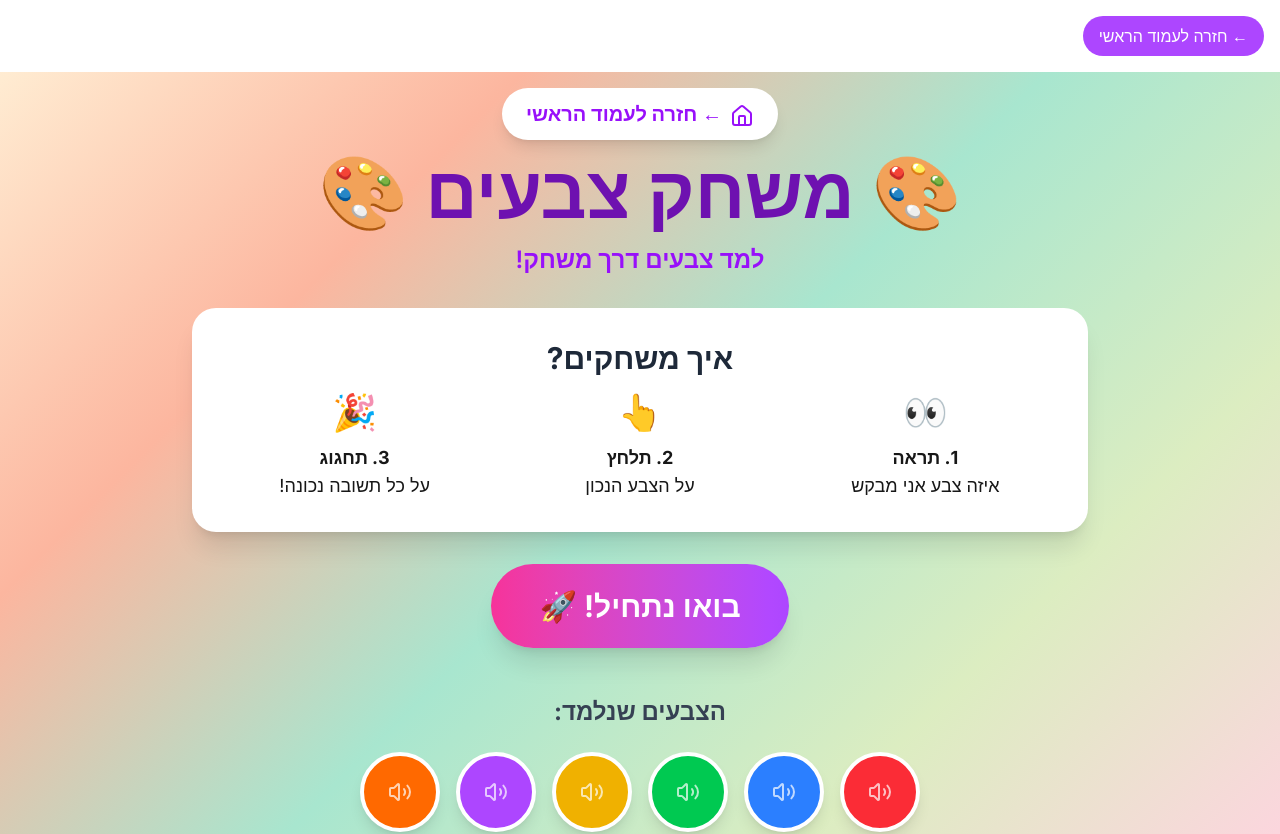
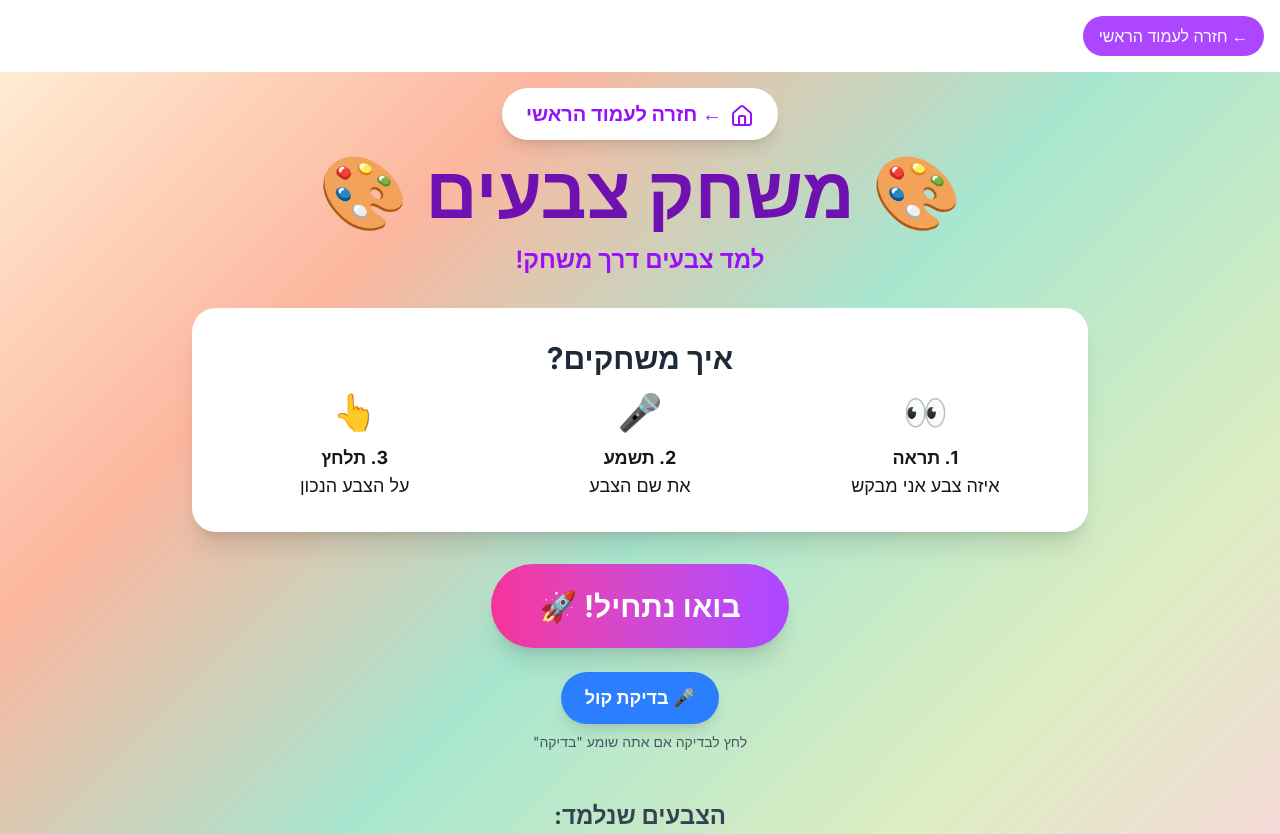
Before and after one commit to benshabbat/GamesForMyKids, a Next.js app in the folder gamesformykids/: page /games/colors in a window 1280 px wide. Shown: the top 834 px of the page. Built offline with nearby package versions, Linux system fonts and the light colour scheme.

Commit message:
feat: enhance ColorGame with Hebrew speech synthesis and improved audio feedback

```diff
--- a/gamesformykids/app/games/colors/page.tsx
+++ b/gamesformykids/app/games/colors/page.tsx
@@ -1,7 +1,7 @@
 "use client";
 
 import React, { useState, useEffect } from 'react';
-import { Star, RotateCcw, Home, Volume2 } from 'lucide-react';
+import { RotateCcw, Home, Volume2 } from 'lucide-react';
 
 interface Color {
   name: string;
@@ -39,15 +39,135 @@ export default function ColorGame() {
     { name: 'orange', hebrew: 'כתום', value: 'bg-orange-500', sound: [330, 415, 494] }
   ];
 
-  // יצירת AudioContext
+  // יצירת AudioContext לצלילים
   useEffect(() => {
     if (typeof window !== 'undefined') {
       setAudioContext(new (window.AudioContext || (window as any).webkitAudioContext)());
     }
   }, []);
 
-  // השמעת צליל צבע
-  const playColorSound = (colorSounds: number[]): void => {
+  // פונקציה להקראת הצבע בעברית עם Web Speech API
+  const speakColorName = (colorName: string): void => {
+    console.log('מנסה להקריא:', colorName);
+
+    if (typeof window === 'undefined') {
+      console.log('אין window object');
+      return;
+    }
+
+    if (!('speechSynthesis' in window)) {
+      console.log('Speech API לא נתמך, משתמש בצלילים');
+      playColorSound(colorName);
+      return;
+    }
+
+    try {
+      // עצירת דיבור קודם אם יש
+      window.speechSynthesis.cancel();
+
+      // חכה לטעינת הקולות
+      const loadVoices = () => {
+        const voices = window.speechSynthesis.getVoices();
+        console.log('קולות זמינים:', voices.length);
+
+        const utterance = new SpeechSynthesisUtterance(colorName);
+        utterance.lang = 'he-IL';
+        utterance.rate = 0.8;
+        utterance.pitch = 1.1;
+        utterance.volume = 1.0;
+
+        // נסה למצוא קול עברי
+        const hebrewVoice = voices.find(voice =>
+          voice.lang.includes('he') ||
+          voice.lang.includes('iw') ||
+          voice.name.includes('Hebrew') ||
+          voice.name.includes('עברית')
+        );
+
+        if (hebrewVoice) {
+          utterance.voice = hebrewVoice;
+          console.log('מצא קול עברי:', hebrewVoice.name);
+        } else {
+          console.log('לא מצא קול עברי, משתמש בברירת מחדל');
+          // אם אין עברית, נסה עם קול ברירת מחדל
+          if (voices.length > 0) {
+            utterance.voice = voices[0];
+          }
+        }
+
+        // האזנה לאירועים
+        utterance.onstart = () => console.log('התחיל דיבור');
+        utterance.onend = () => console.log('סיים דיבור');
+        utterance.onerror = (e) => {
+          console.log('שגיאה בדיבור:', e);
+          playColorSound(colorName); // fallback
+        };
+
+        console.log('מפעיל דיבור...');
+        window.speechSynthesis.speak(utterance);
+      };
+
+      // אם הקולות לא נטענו עדיין
+      const voices = window.speechSynthesis.getVoices();
+      if (voices.length === 0) {
+        console.log('ממתין לטעינת קולות...');
+        window.speechSynthesis.onvoiceschanged = loadVoices;
+        // timeout fallback
+        setTimeout(() => {
+          if (window.speechSynthesis.getVoices().length === 0) {
+            console.log('timeout - עובר לצלילים');
+            playColorSound(colorName);
+          } else {
+            loadVoices();
+          }
+        }, 1000);
+      } else {
+        loadVoices();
+      }
+
+    } catch (error) {
+      console.error('שגיאה ב-Speech API:', error);
+      playColorSound(colorName);
+    }
+  };
+
+  // פונקציה לצליל הצבע (fallback)
+  const playColorSound = (colorName: string): void => {
+    if (!audioContext) return;
+
+    const colorSoundMap: { [key: string]: number[] } = {
+      'אדום': [440, 550, 660],
+      'כחול': [523, 659, 784],
+      'ירוק': [349, 440, 523],
+      'צהוב': [392, 494, 587],
+      'סגול': [294, 370, 440],
+      'כתום': [330, 415, 494]
+    };
+
+    const frequencies = colorSoundMap[colorName];
+    if (!frequencies) return;
+
+    frequencies.forEach((freq, index) => {
+      const osc = audioContext.createOscillator();
+      const gain = audioContext.createGain();
+
+      osc.connect(gain);
+      gain.connect(audioContext.destination);
+
+      osc.frequency.setValueAtTime(freq, audioContext.currentTime + index * 0.2);
+      osc.type = 'sine';
+
+      gain.gain.setValueAtTime(0, audioContext.currentTime + index * 0.2);
+      gain.gain.linearRampToValueAtTime(0.3, audioContext.currentTime + index * 0.2 + 0.05);
+      gain.gain.exponentialRampToValueAtTime(0.01, audioContext.currentTime + index * 0.2 + 0.15);
+
+      osc.start(audioContext.currentTime + index * 0.2);
+      osc.stop(audioContext.currentTime + index * 0.2 + 0.15);
+    });
+  };
+
+  // השמעת צליל צבע כשנלחץ עליו
+  const playAnimalSound = (colorSounds: number[]): void => {
     if (!audioContext) return;
 
     colorSounds.forEach((freq, index) => {
@@ -101,10 +221,11 @@ export default function ColorGame() {
 
     setGameState(prev => ({ ...prev, currentChallenge: randomColor }));
 
-    // השמעת שם הצבע אחרי זמן קצר
+    // השמעת שם הצבע אחרי זמן יותר ארוך
     setTimeout(() => {
+      console.log('מקריא צבע חדש:', randomColor.hebrew);
       speakColorName(randomColor.hebrew);
-    }, 500);
+    }, 1000); // יותר זמן
   };
 
   // התחלת המשחק
@@ -124,7 +245,7 @@ export default function ColorGame() {
     if (!gameState.currentChallenge) return;
 
     // השמעת צליל הצבע שנלחץ
-    playColorSound(selectedColor.sound);
+    playAnimalSound(selectedColor.sound);
 
     if (selectedColor.name === gameState.currentChallenge.name) {
       // תשובה נכונה!
@@ -196,12 +317,12 @@ export default function ColorGame() {
                 <p><strong>1. תראה</strong><br/>איזה צבע אני מבקש</p>
               </div>
               <div className="text-center">
-                <div className="text-4xl mb-3">👆</div>
-                <p><strong>2. תלחץ</strong><br/>על הצבע הנכון</p>
+                <div className="text-4xl mb-3">🎤</div>
+                <p><strong>2. תשמע</strong><br/>את שם הצבע</p>
               </div>
               <div className="text-center">
-                <div className="text-4xl mb-3">🎉</div>
-                <p><strong>3. תחגוג</strong><br/>על כל תשובה נכונה!</p>
+                <div className="text-4xl mb-3">👆</div>
+                <p><strong>3. תלחץ</strong><br/>על הצבע הנכון</p>
               </div>
             </div>
           </div>
@@ -209,10 +330,21 @@ export default function ColorGame() {
           {/* כפתור התחלה */}
           <button
             onClick={startGame}
-            className="px-12 py-6 bg-gradient-to-r from-pink-500 to-purple-500 text-white rounded-full text-3xl font-bold hover:from-pink-600 hover:to-purple-600 transition-all duration-300 shadow-xl hover:shadow-2xl transform hover:scale-105"
+            className="px-12 py-6 bg-gradient-to-r from-pink-500 to-purple-500 text-white rounded-full text-3xl font-bold hover:from-pink-600 hover:to-purple-600 transition-all duration-300 shadow-xl hover:shadow-2xl transform hover:scale-105 mb-6"
           >
             בואו נתחיל! 🚀
           </button>
+
+          {/* כפתור בדיקת דיבור */}
+          <div className="mb-8">
+            <button
+              onClick={() => speakColorName('בדיקה')}
+              className="px-6 py-3 bg-blue-500 text-white rounded-full text-lg font-bold hover:bg-blue-600 transition-all duration-300 shadow-lg"
+            >
+              🎤 בדיקת קול
+            </button>
+            <p className="text-sm text-gray-600 mt-2">לחץ לבדיקה אם אתה שומע "בדיקה"</p>
+          </div>
 
           {/* דוגמת צבעים */}
           <div className="mt-12">
@@ -222,7 +354,7 @@ export default function ColorGame() {
                 <div
                   key={color.name}
                   className={`w-20 h-20 rounded-full shadow-lg ${color.value} border-4 border-white transform hover:scale-110 transition-all duration-300 cursor-pointer`}
-                  onClick={() => playColorSound(color.sound)}
+                  onClick={() => speakColorName(color.hebrew)}
                 >
                   <div className="w-full h-full flex items-center justify-center">
                     <Volume2 className="w-6 h-6 text-white opacity-70" />
@@ -230,7 +362,7 @@ export default function ColorGame() {
                 </div>
               ))}
             </div>
-            <p className="text-gray-600 mt-4">לחץ על צבע כדי לשמוע את הצליל שלו!</p>
+            <p className="text-gray-600 mt-4">לחץ על צבע כדי לשמוע את השם שלו!</p>
           </div>
         </div>
       </div>
@@ -331,10 +463,10 @@ export default function ColorGame() {
         <div className="text-center mt-8">
           <div className="bg-white bg-opacity-80 rounded-2xl p-6 shadow-lg">
             <h3 className="text-xl font-bold text-gray-700 mb-2">
-              💡 טיפ: לחץ על כל צבע כדי לשמוע את הצליל שלו!
+              💡 טיפ: תשמע את שם הצבע כשהאתגר מופיע!
             </h3>
             <p className="text-gray-600">
-              ככל שתתקדם, יתווספו צבעים חדשים למשחק
+              לחץ על שם הצבע כדי לשמוע שוב, או על הצבעים למטה לתרגול
             </p>
           </div>
         </div>
```
